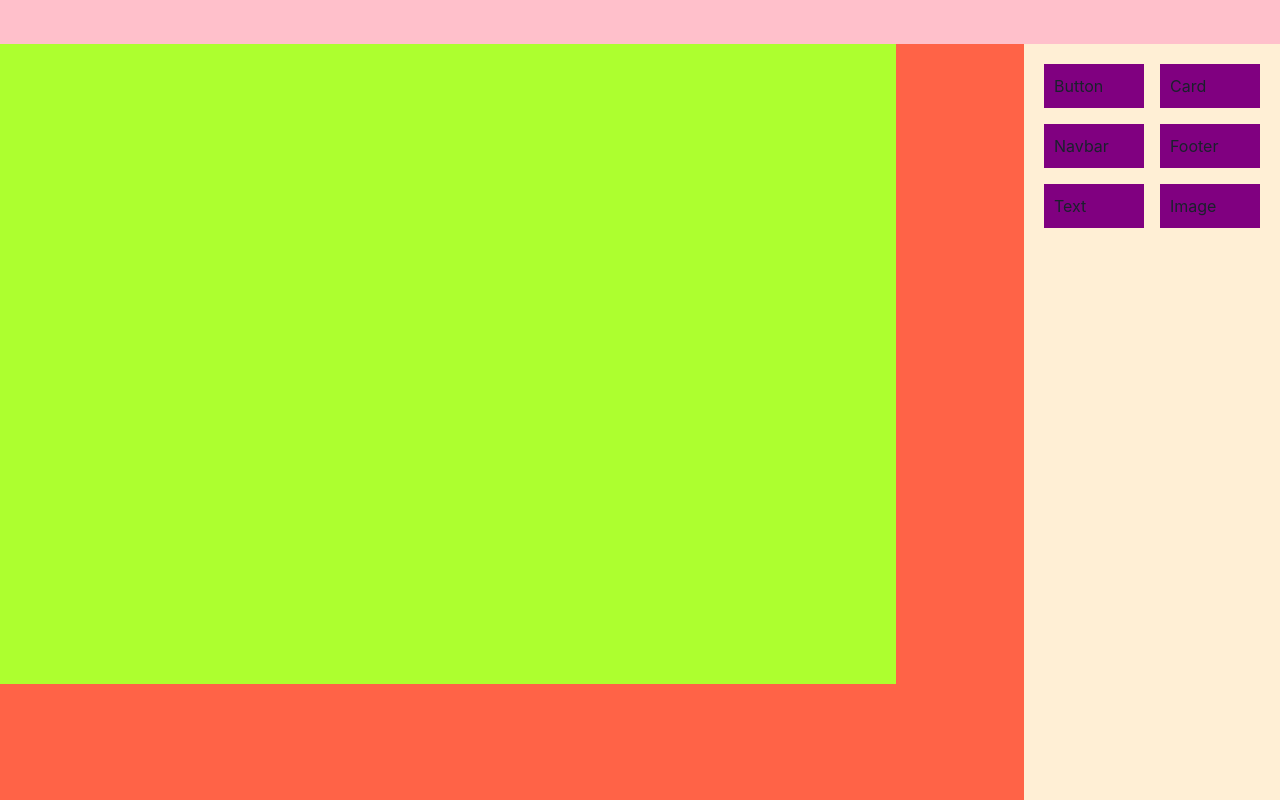
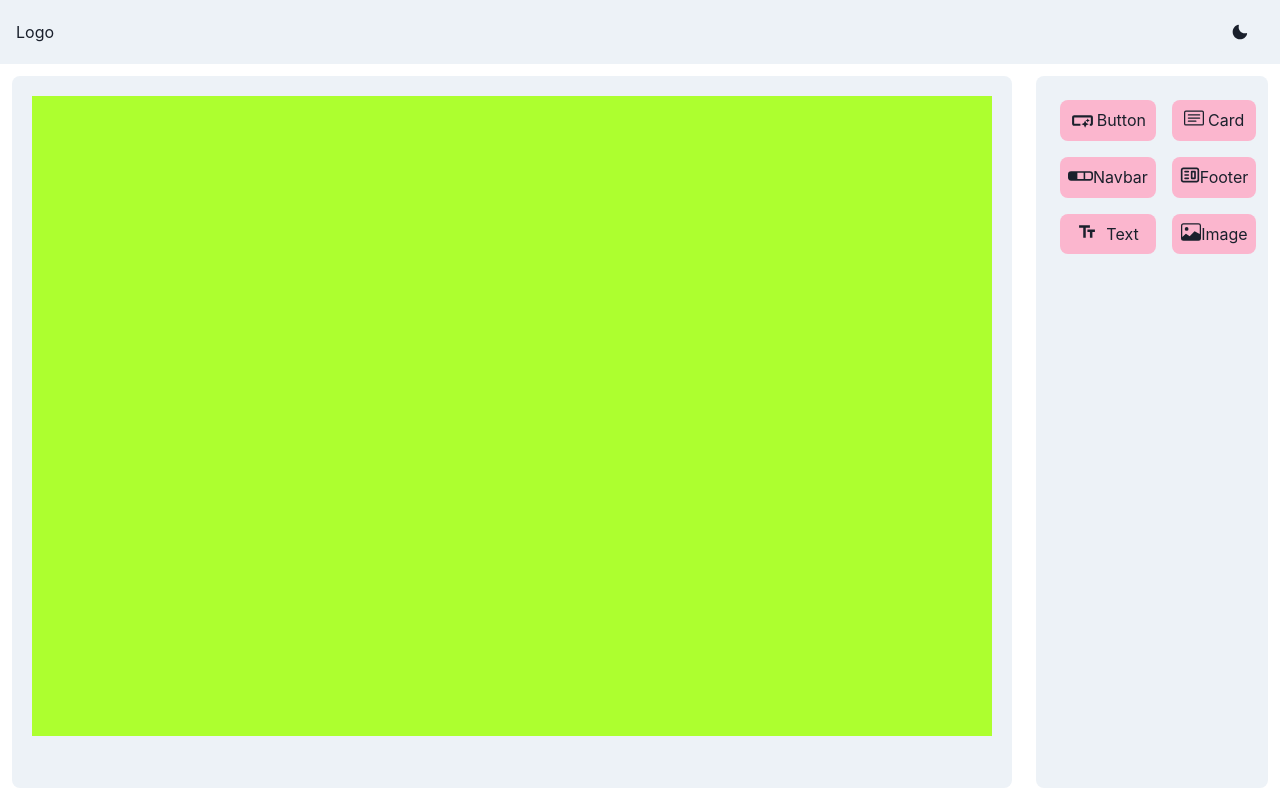
Before and after one commit to BryanRonad/TRINIT_BCT-IND_Dev01, a React (Create React App) app in the folder frontend/: page / in a window 1280 px wide. Built offline with nearby package versions, Linux system fonts and the light colour scheme.

Commit message:
UI overhaul 1.0

```diff
--- a/frontend/package.json
+++ b/frontend/package.json
@@ -3,6 +3,7 @@
   "version": "0.1.0",
   "private": true,
   "dependencies": {
+    "@chakra-ui/icons": "^1.1.1",
     "@chakra-ui/react": "^1.8.1",
     "@emotion/react": "^11.7.1",
     "@emotion/styled": "^11.6.0",
@@ -13,6 +14,7 @@
     "react": "^17.0.2",
     "react-beautiful-dnd": "^13.1.0",
     "react-dom": "^17.0.2",
+    "react-icons": "^4.3.1",
     "react-scripts": "5.0.0",
     "web-vitals": "^2.1.4"
   },
--- a/frontend/src/App.css
+++ b/frontend/src/App.css
@@ -36,3 +36,7 @@
 		transform: rotate(360deg);
 	}
 }
+
+.hover-items:hover {
+	cursor: move;
+}
--- a/frontend/src/App.js
+++ b/frontend/src/App.js
@@ -1,14 +1,46 @@
-import { Grid, GridItem } from "@chakra-ui/react";
+import {
+	Flex,
+	Grid,
+	GridItem,
+	Icon,
+	useColorModeValue,
+} from "@chakra-ui/react";
 import { useEffect, useState } from "react";
 import "./App.css";
 import myElementsArray from "./elementsArray";
 import Website from "./Website";
 import { DragDropContext, Droppable, Draggable } from "react-beautiful-dnd";
+import MainPageNavbar from "./components/MainPageNavbar";
+import { MdOutlineSmartButton } from "react-icons/md";
+import { BsCardText } from "react-icons/bs";
+import { BsSegmentedNav } from "react-icons/bs";
+import { CgWebsite } from "react-icons/cg";
+import { MdOutlineTextFields } from "react-icons/md";
+import { BsImage } from "react-icons/bs";
 
 function App() {
 	const [elementsArray, setElementsArray] = useState([]);
 	const [webtags, setWebtags] = useState([]);
 	const [activeid, setactiveid] = useState(null);
+
+	const iconSwitch = (element) => {
+		switch (element) {
+			case "Button":
+				return <MdOutlineSmartButton size={25} />;
+			case "Card":
+				return <BsCardText size={20} />;
+			case "Navbar":
+				return <BsSegmentedNav size={25} />;
+			case "Footer":
+				return <CgWebsite size={20} />;
+			case "Text":
+				return <MdOutlineTextFields size={20} />;
+			case "Image":
+				return <BsImage size={20} />;
+			default:
+				return null;
+		}
+	};
 
 	// function handleOnDragEnd(result) {
 	//   if (!result.destination) return;
@@ -43,7 +75,6 @@ function App() {
 		e.preventDefault();
 		setactiveid(e.target.id);
 		document.getElementById(e.target.id).style.border = "2px solid white";
-
 	};
 
 	return (
@@ -54,18 +85,42 @@ function App() {
 					templateRows="repeat(18, 1fr)"
 					height="100vh"
 				>
-          <GridItem w="100%" rowSpan={1} colSpan={10} bg="pink" />
+					{/* Navigation Bar */}
+					<GridItem w="100%" rowSpan={1} colSpan={10} bg="pink">
+						<MainPageNavbar />
+					</GridItem>
 
-          <GridItem w="100%" rowSpan={17} colSpan={8} bg="tomato">
+					{/* Website Workspace */}
+					<GridItem
+						p={5}
+						m={3}
+						rowSpan={17}
+						colSpan={8}
+						bg={useColorModeValue("gray.100", "gray.900")}
+						borderRadius="lg"
+					>
 						<Website elements={webtags} addchildtags={addchildtags} />
 					</GridItem>
 
-          <GridItem w="100%" rowSpan={17} colSpan={2} bg="papayawhip">
+					{/* DnD bar */}
+					<GridItem
+						p={5}
+						m={3}
+						borderRadius="lg"
+						bg={useColorModeValue("gray.100", "gray.900")}
+						rowSpan={17}
+						colSpan={2}
+					>
 						<Droppable droppableId="characters">
 							{(provided) => (
 								<Grid
-                  p="20px"
-                  templateColumns="repeat(2, 1fr)"
+									p={1}
+									templateColumns={{
+										base: "repeat(2, 1fr)",
+										xl: "repeat(2, 1fr)",
+										md: "repeat(1, 1fr)",
+										sm: "repeat(1, 1fr)",
+									}}
 									gap={4}
 									{...provided.droppableProps}
 									ref={provided.innerRef}
@@ -77,16 +132,24 @@ function App() {
 											index={index}
 										>
 											{(provided) => (
+												<>
 													<GridItem
-                          p="10px"
-                          bg="purple"
+														className="hover-items"
+														bg="pink.200"
+														textAlign="center"
+														p={2}
+														borderRadius="lg"
 														ref={provided.innerRef}
 														{...provided.draggableProps}
 														{...provided.dragHandleProps}
 														onClick={(e) => addelement(e, ele)}
 													>
+														<Flex direction="row" justifyContent="space-evenly">
+															{iconSwitch(ele.element)}
 															{ele.element}
+														</Flex>
 													</GridItem>
+												</>
 											)}
 										</Draggable>
 									))}
--- a/frontend/src/Website.css
+++ b/frontend/src/Website.css
@@ -1,8 +1,8 @@
 .main_div {
-  width: 70vw;
-  height: 80vh;
-  background-color: greenyellow;
-  display:flex;
-  flex-direction: column;
-  overflow-y: scroll;
+	width: 100%;
+	height: 80vh;
+	background-color: greenyellow;
+	display: flex;
+	flex-direction: column;
+	overflow-y: scroll;
 }
--- /dev/null
+++ b/frontend/src/components/MainPageNavbar.jsx
@@ -0,0 +1,43 @@
+import React from "react";
+import {
+	Box,
+	Flex,
+	Avatar,
+	Link,
+	Button,
+	Menu,
+	MenuButton,
+	MenuList,
+	MenuItem,
+	MenuDivider,
+	useDisclosure,
+	useColorModeValue,
+	Stack,
+	useColorMode,
+	Center,
+} from "@chakra-ui/react";
+import { MoonIcon, SunIcon } from "@chakra-ui/icons";
+
+const MainPageNavbar = () => {
+	const { colorMode, toggleColorMode } = useColorMode();
+
+	return (
+		<div>
+			<Box bg={useColorModeValue("gray.100", "gray.900")} px={4}>
+				<Flex h={16} alignItems={"center"} justifyContent={"space-between"}>
+					<Box>Logo</Box>
+
+					<Flex alignItems={"center"}>
+						<Stack direction={"row"} spacing={7}>
+							<Button onClick={toggleColorMode}>
+								{colorMode === "light" ? <MoonIcon /> : <SunIcon />}
+							</Button>
+						</Stack>
+					</Flex>
+				</Flex>
+			</Box>
+		</div>
+	);
+};
+
+export default MainPageNavbar;
--- a/frontend/src/elementsArray.js
+++ b/frontend/src/elementsArray.js
@@ -1,15 +1,16 @@
 var elementsArray = [
-  { element: "Button", child: true },
-  { element: "Card", child: true, children: [] },
+	{ element: "Button", icon: "MdOutlineSmartButton", child: true },
+	{ element: "Card", icon: "BsCardText", child: true, children: [] },
 	{
 		element: "Navbar",
+		icon: "BsSegmentedNav",
 		child: false,
 		children: [],
 	},
 
-  { element: "Footer", child: false, children: [] },
-  { element: "Text", child: true },
-  { element: "Image", child: true },
+	{ element: "Footer", icon: "CgWebsite", child: false, children: [] },
+	{ element: "Text", icon: "MdOutlineTextFields", child: true },
+	{ element: "Image", icon: "BsImage", child: true },
 ];
 
 function myElementsArray() {
```
Also changed, not shown: 1 other file (tests, documents, lock files or other folders). Lines whose indentation alone changed are shown as unchanged.
